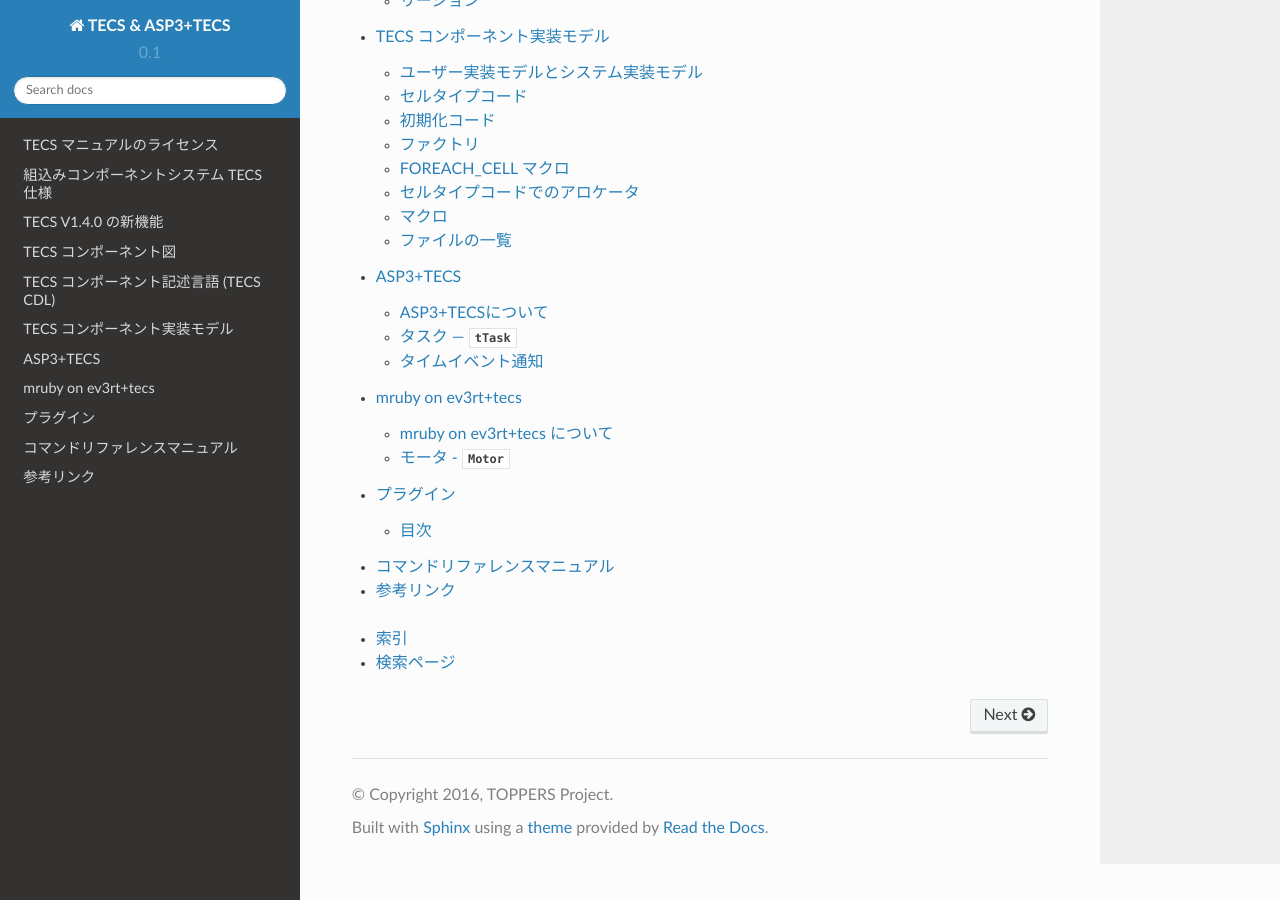
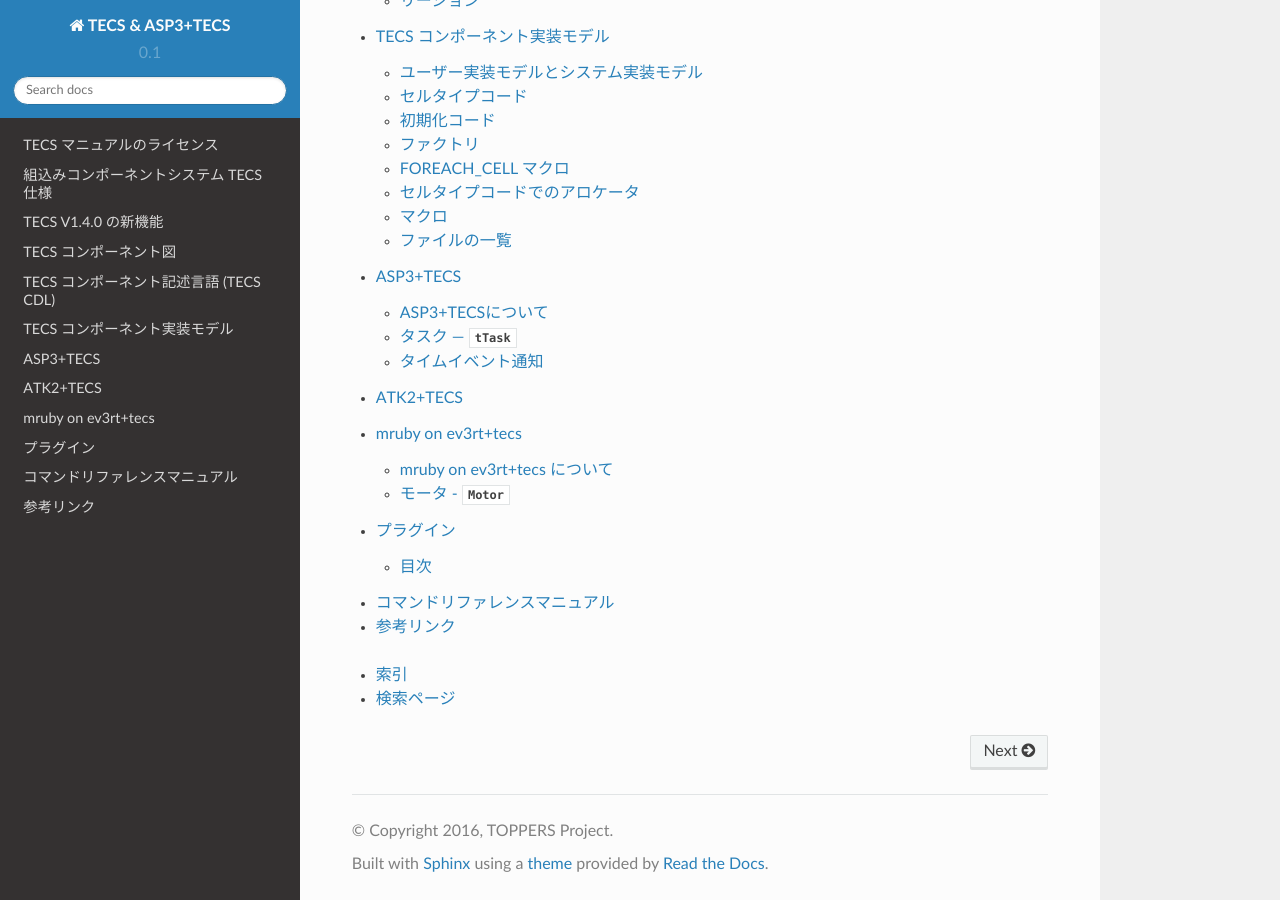
Before and after one commit to toppers/tecs-docs, a Sphinx documentation site: the page built from docs/index.rst, in a window 1280 px wide and 900 px high, scrolled down 964 px. Built offline with Sphinx 7.4.7 and the Read the Docs theme 2.0.0, drawn with Linux system fonts in a browser that asks for light colours; pages that are not in the unit, such as notebooks, are missing from menus.

Commit message:
uodate index.rst

```diff
--- a/docs/index.rst
+++ b/docs/index.rst
@@ -21,6 +21,7 @@ TECS マニュアル
    tecs/CDLref_index
    tecs/IMPref_index
    asp3/index
+   ATK2+TECS/index
    mruby-on-ev3rt+tecs/index
    tecs/Plugin_index
    tecs/CMDref
```
